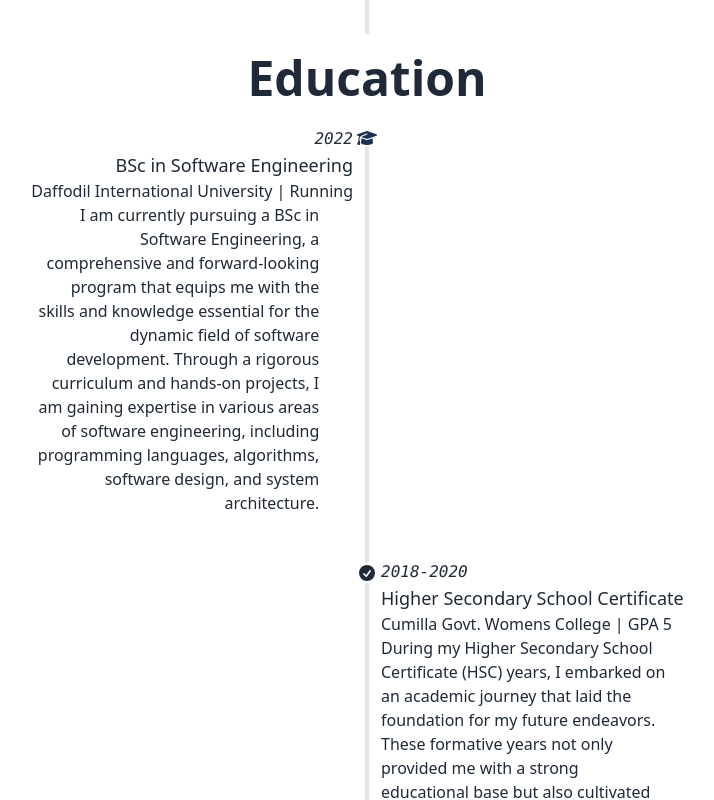
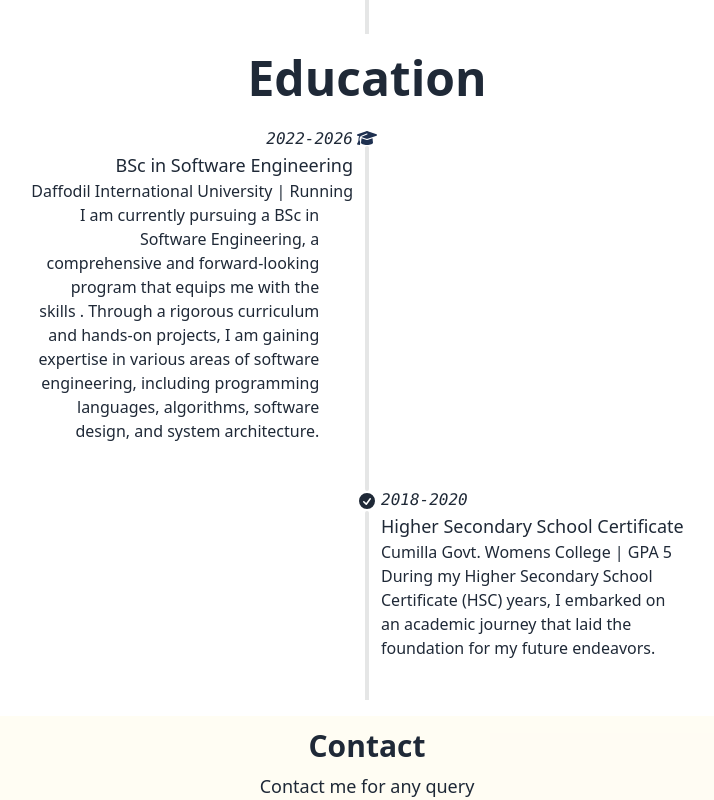
Before and after one commit to nadira1187/my-portfolio-website, a React (Vite) app: page / in a window 1280 px wide. Shown: the part 1300-2100 px from the top of the page, without its empty margins (273-987 px from the left). Built offline with nearby package versions, Linux system fonts and the light colour scheme.

Commit message:
added vercel json folder

```diff
--- a/src/components/Education.jsx
+++ b/src/components/Education.jsx
@@ -10,11 +10,11 @@ const Education = () => {
 <svg xmlns="http://www.w3.org/2000/svg" height="16" width="20" viewBox="0 0 640 512"><path opacity="1" fill="#1E3050" d="M320 32c-8.1 0-16.1 1.4-23.7 4.1L15.8 137.4C6.3 140.9 0 149.9 0 160s6.3 19.1 15.8 22.6l57.9 20.9C57.3 229.3 48 259.8 48 291.9v28.1c0 28.4-10.8 57.7-22.3 80.8c-6.5 13-13.9 25.8-22.5 37.6C0 442.7-.9 448.3 .9 453.4s6 8.9 11.2 10.2l64 16c4.2 1.1 8.7 .3 12.4-2s6.3-6.1 7.1-10.4c8.6-42.8 4.3-81.2-2.1-108.7C90.3 344.3 86 329.8 80 316.5V291.9c0-30.2 10.2-58.7 27.9-81.5c12.9-15.5 29.6-28 49.2-35.7l157-61.7c8.2-3.2 17.5 .8 20.7 9s-.8 17.5-9 20.7l-157 61.7c-12.4 4.9-23.3 12.4-32.2 21.6l159.6 57.6c7.6 2.7 15.6 4.1 23.7 4.1s16.1-1.4 23.7-4.1L624.2 182.6c9.5-3.4 15.8-12.5 15.8-22.6s-6.3-19.1-15.8-22.6L343.7 36.1C336.1 33.4 328.1 32 320 32zM128 408c0 35.3 86 72 192 72s192-36.7 192-72L496.7 262.6 354.5 314c-11.1 4-22.8 6-34.5 6s-23.5-2-34.5-6L143.3 262.6 128 408z"/></svg>
           </div>
           <div className="timeline-start md:text-end mb-10">
-            <time className="font-mono italic">2022</time>
+            <time className="font-mono italic">2022-2026</time>
             <div className="text-lg font-medium">BSc in Software Engineering</div>
            Daffodil International University | Running
             <li className="w-72">
-            I am currently pursuing a BSc in Software Engineering, a comprehensive and forward-looking program that equips me with the skills and knowledge essential for the dynamic field of software development. Through a rigorous curriculum and hands-on projects, I am gaining expertise in various areas of software engineering, including programming languages, algorithms, software design, and system architecture.
+            I am currently pursuing a BSc in Software Engineering, a comprehensive and forward-looking program that equips me with the skills . Through a rigorous curriculum and hands-on projects, I am gaining expertise in various areas of software engineering, including programming languages, algorithms, software design, and system architecture.
             </li>
 
           </div>
@@ -29,7 +29,7 @@ const Education = () => {
             <time className="font-mono italic">2018-2020</time>
             <div className="text-lg font-medium ">Higher Secondary School Certificate</div>
             Cumilla Govt. Womens College | GPA 5
-            <p className="w-72">During my Higher Secondary School Certificate (HSC) years, I embarked on an academic journey that laid the foundation for my future endeavors. These formative years not only provided me with a strong educational base but also cultivated essential skills in time management, teamwork, and critical thinking. </p>
+            <p className="w-72">During my Higher Secondary School Certificate (HSC) years, I embarked on an academic journey that laid the foundation for my future endeavors.  </p>
           </div>
 
           <hr />
--- a/src/components/Projects.jsx
+++ b/src/components/Projects.jsx
@@ -6,7 +6,7 @@ const Projects = () => {
         <div className="overflow-x-hidden">
             <Navbar></Navbar>
             <h2 className="text-5xl text-center font-bold mt-8">Projects</h2>
-            <p className="text-lg text-center my-4"> Projects I am in as a developer</p>
+            <p className="text-lg text-center my-4"> Projects I build as a developer</p>
            <div className="grid grid-cols-1 md:grid-cols-2 lg:grid-cols-3 gap-3">
            <div className="card w-96 glass">
                 <figure><img className="w-96" src="https://i.ibb.co/rGgxbZK/screencapture-lush-beauty-client-web-app-2023-12-12-12-15-18.png" alt="car!" /></figure>
@@ -36,7 +36,7 @@ Deliver a visually captivating user interface for hotel room bookings,enhancing
             <div className="card w-96 glass">
                 <figure><img className="w-96" src="https://i.ibb.co/JBnkY0v/screencapture-byte-blitz-client-web-app-2023-12-12-12-21-22.png" alt="car!" /></figure>
                 <div className="card-body">
-                    <h2 className="card-title">Lush Beauty</h2>
+                    <h2 className="card-title">Byte blitz</h2>
 
                     <p>Discover and engage with the latest tech products on our platform, featuring an interactive system for users to upvote, submit, and explore innovations.</p>
                     <div className="card-actions justify-end">
```
Also changed, not shown: vercel.json (added).
